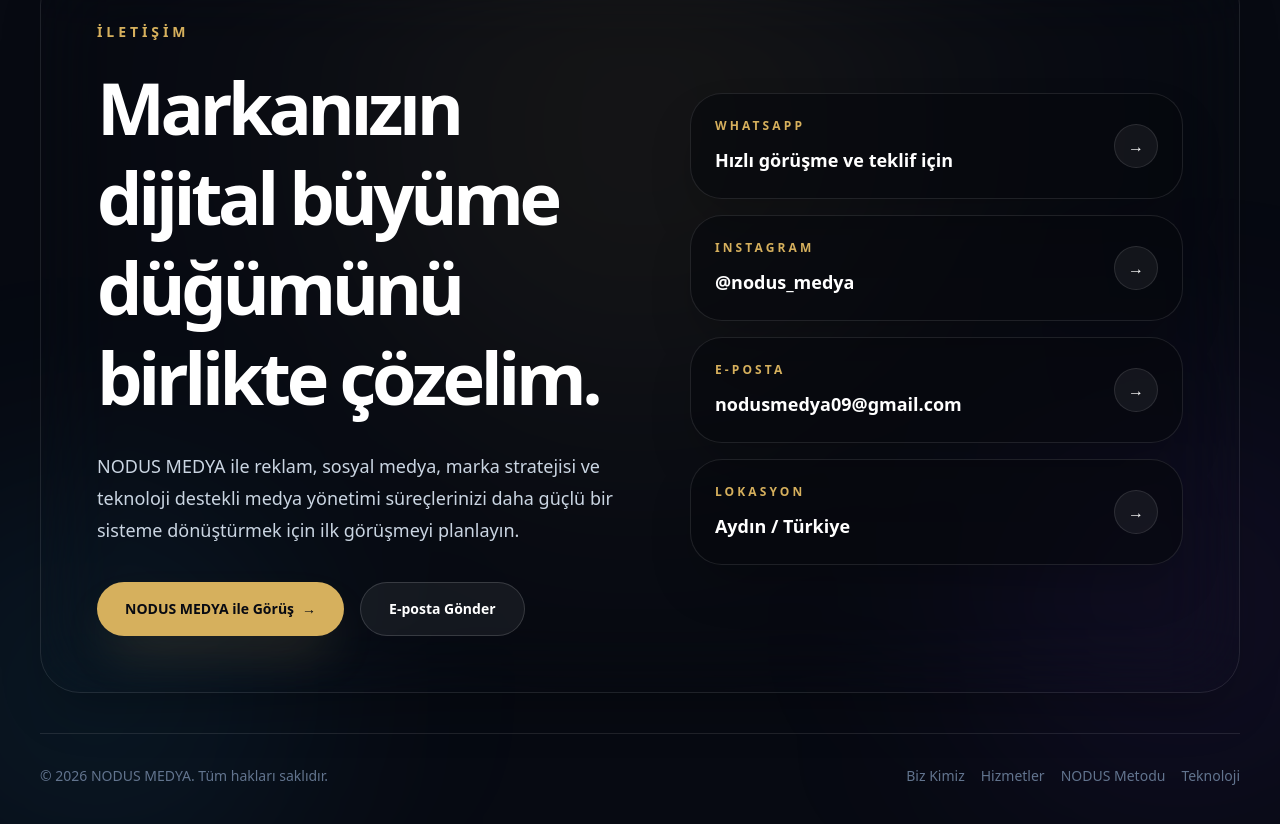
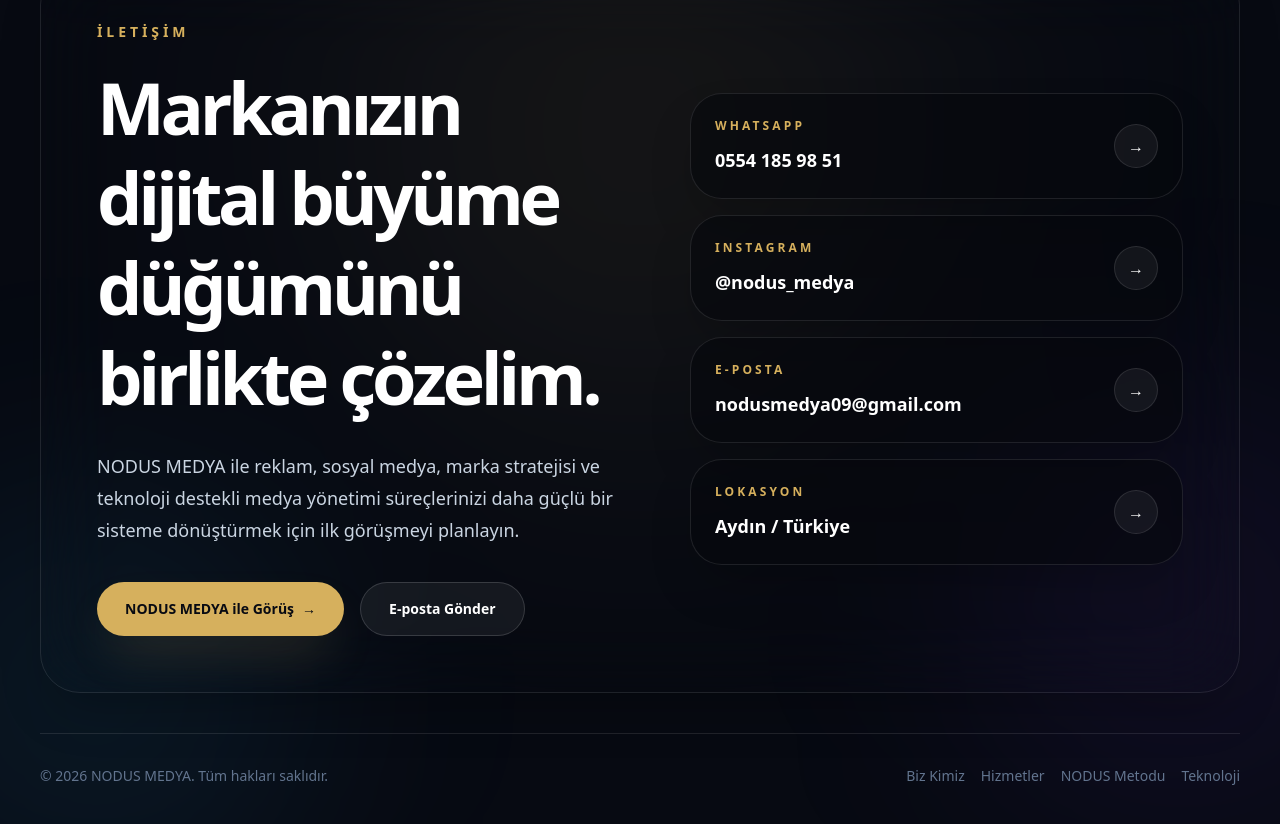
Before and after one commit to yasinkilic09/nodus-medya-site, a Next.js app: page / in a window 1280 px wide. Shown: the part 7903-8727 px from the top of the page. Built offline with nearby package versions, Linux system fonts and the light colour scheme.

Commit message:
Add WhatsApp ready message

```diff
--- a/app/page.tsx
+++ b/app/page.tsx
@@ -130,11 +130,18 @@
   },
 ];
 
+const whatsappMessage =
+  "Merhaba NODUS MEDYA, hizmetleriniz hakkında bilgi almak istiyorum.";
+
+const whatsappUrl = `https://wa.me/905541859851?text=${encodeURIComponent(
+  whatsappMessage
+)}`;
+
 const contactItems = [
   {
     label: "WhatsApp",
-    value: "Hızlı görüşme ve teklif için",
-    href: "https://wa.me/905541859851",
+    value: "0554 185 98 51",
+    href: whatsappUrl,
   },
   {
     label: "Instagram",
@@ -144,7 +151,7 @@
   {
     label: "E-posta",
     value: "nodusmedya09@gmail.com",
-    href: "mailto:info@nodusmedya.com",
+    href: "mailto:nodusmedya09@gmail.com",
   },
   {
     label: "Lokasyon",
@@ -789,7 +796,7 @@
 
                 <div className="mt-9 flex flex-col gap-4 sm:flex-row">
                   <a
-                    href="https://wa.me/905XXXXXXXXX"
+                    href={whatsappUrl}
                     target="_blank"
                     rel="noreferrer"
                     className="group inline-flex items-center justify-center rounded-full bg-[#D6B05D] px-7 py-4 text-sm font-black text-[#080A12] shadow-2xl shadow-[#D6B05D]/20 transition hover:-translate-y-0.5 hover:bg-[#F5D98B]"
@@ -799,7 +806,7 @@
                   </a>
 
                   <a
-                    href="mailto:info@nodusmedya.com"
+                    href="mailto:nodusmedya09@gmail.com"
                     className="inline-flex items-center justify-center rounded-full border border-white/15 bg-white/[0.06] px-7 py-4 text-sm font-bold text-white backdrop-blur-xl transition hover:-translate-y-0.5 hover:bg-white/[0.1]"
                   >
                     E-posta Gönder
```
